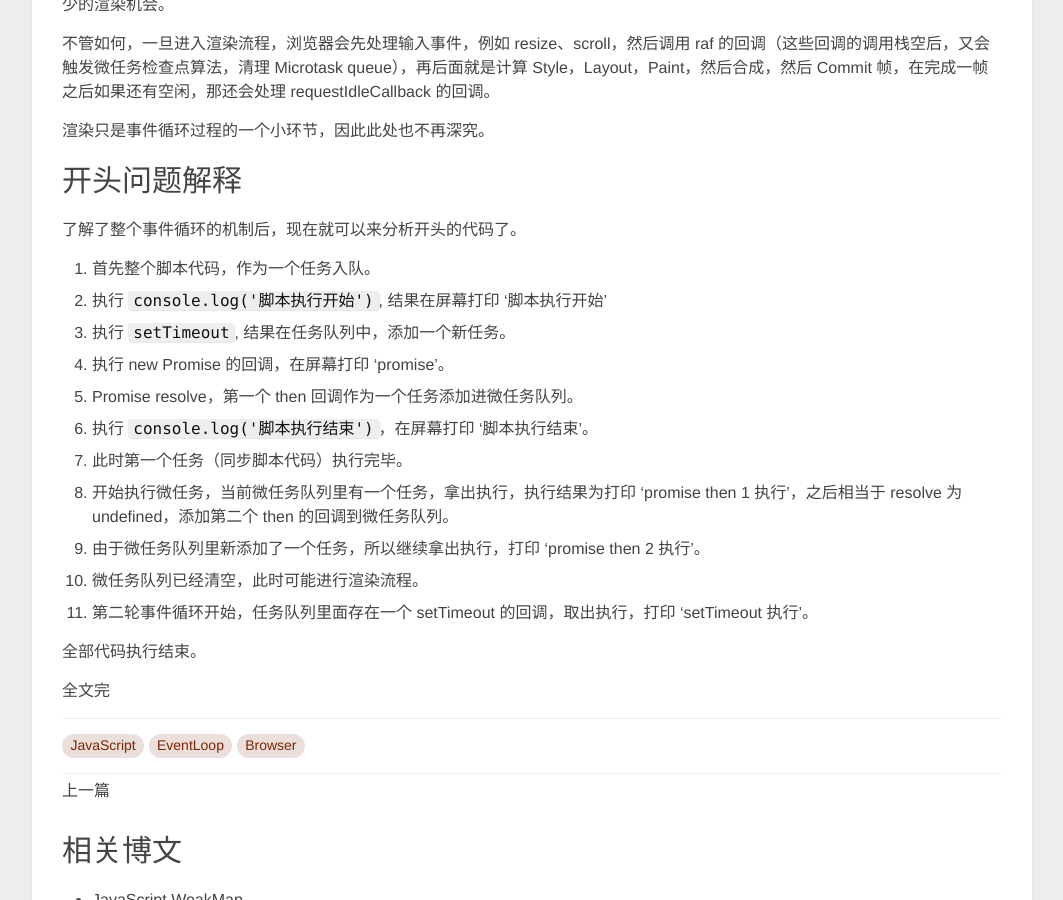
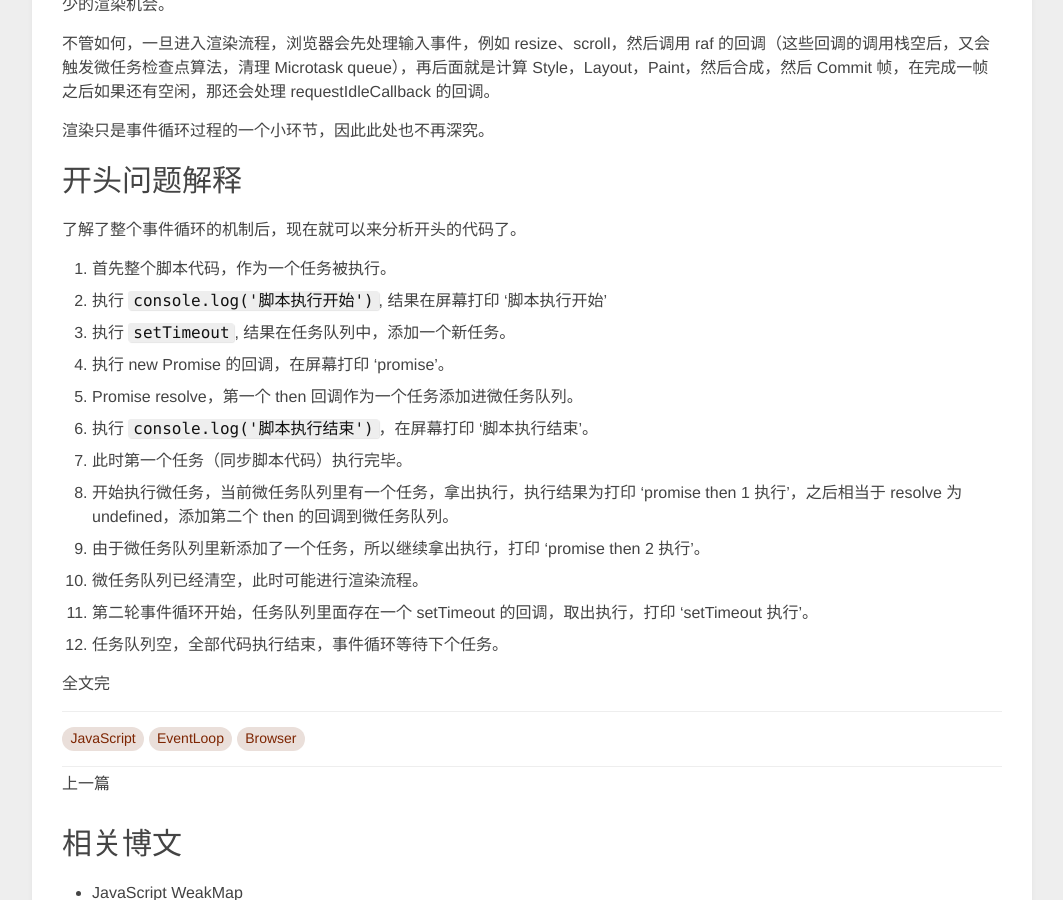
Before and after one commit to dawenci/dawenci.github.io, a Jekyll site: the page built from _posts/2018-02-18-browser-event-loop.md, in a window 1280 px wide and 900 px high, scrolled down 5174 px. Shown: the whole window, without its empty margins (108-1171 px from the left). Built offline with Jekyll 4.4.1, drawn with Linux system fonts in a browser that asks for light colours; a style sheet for code colours, icons or effects is not loaded.

Commit message:
Update 2018-02-18-browser-event-loop.md

```diff
--- a/_posts/2018-02-18-browser-event-loop.md
+++ b/_posts/2018-02-18-browser-event-loop.md
@@ -239,7 +239,7 @@ outer()
 
 了解了整个事件循环的机制后，现在就可以来分析开头的代码了。
 
-1. 首先整个脚本代码，作为一个任务入队。
+1. 首先整个脚本代码，作为一个任务被执行。
 2. 执行 `console.log('脚本执行开始')`, 结果在屏幕打印 '脚本执行开始'
 3. 执行 `setTimeout`, 结果在任务队列中，添加一个新任务。
 4. 执行 new Promise 的回调，在屏幕打印 'promise'。
@@ -250,7 +250,6 @@ outer()
 9. 由于微任务队列里新添加了一个任务，所以继续拿出执行，打印 'promise then 2 执行'。
 10. 微任务队列已经清空，此时可能进行渲染流程。
 11. 第二轮事件循环开始，任务队列里面存在一个 setTimeout 的回调，取出执行，打印 'setTimeout 执行'。
-
-全部代码执行结束。
+12. 任务队列空，全部代码执行结束，事件循环等待下个任务。
 
 全文完
```
